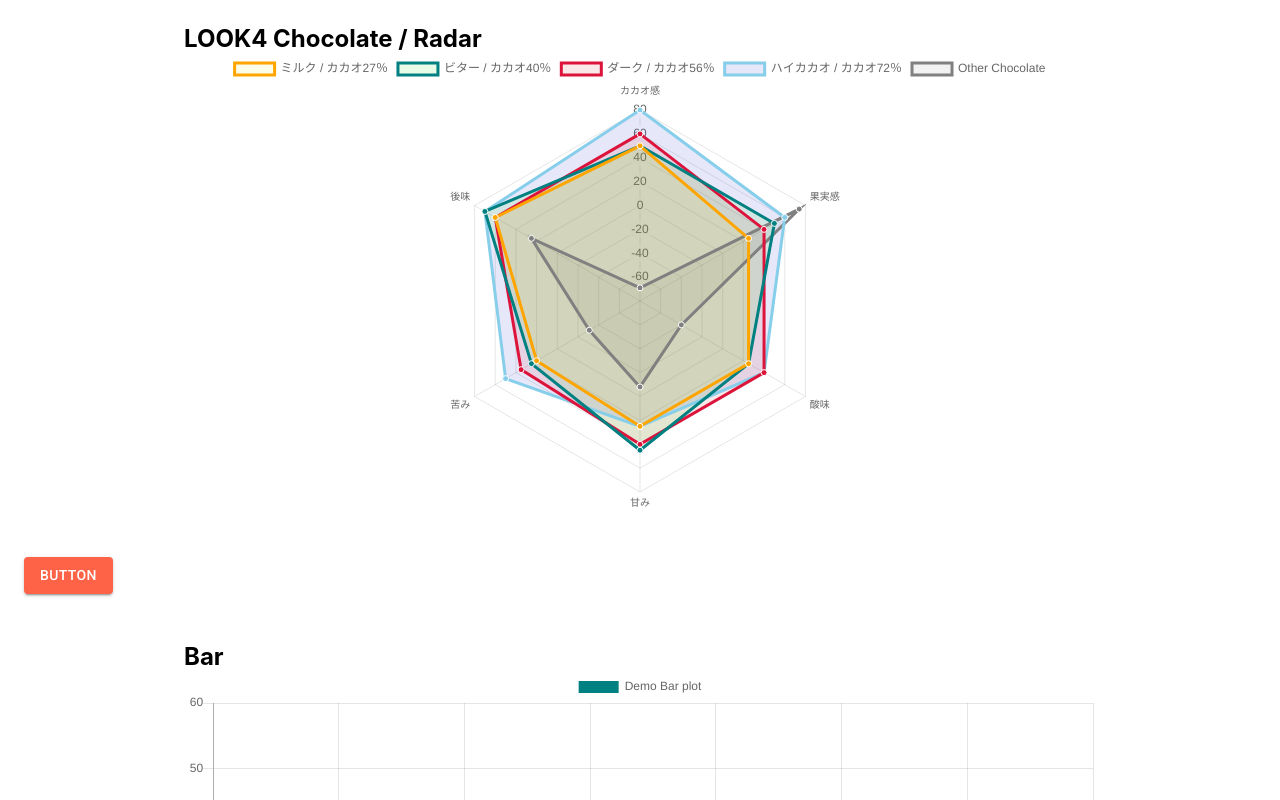
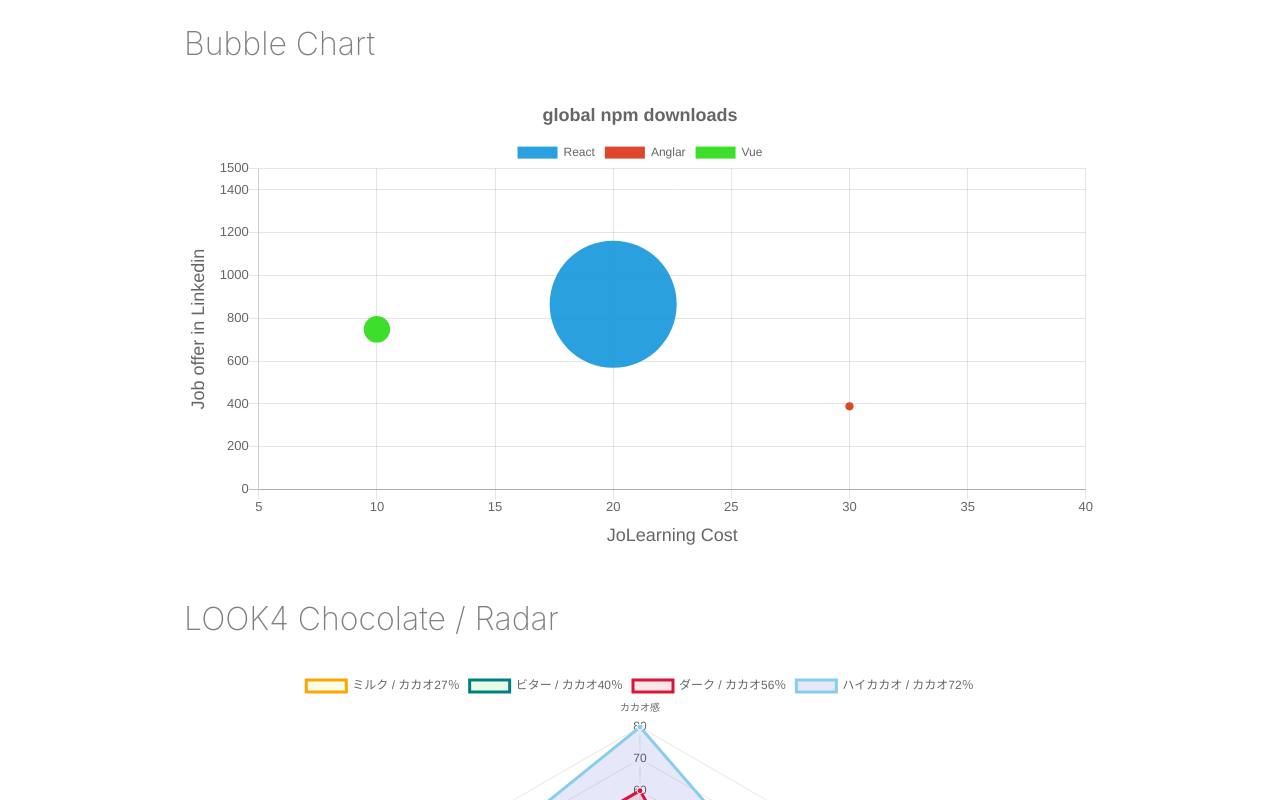
Before and after one commit to BoxPistols/React-ChartJS_Material-UI, a React (Create React App) app: page / in a window 1280 px wide. Shown: the top 800 px of the page. Built offline with nearby package versions, Linux system fonts and the light colour scheme.

Commit message:
Add Bubble Chart

```diff
--- a/src/App.tsx
+++ b/src/App.tsx
@@ -5,10 +5,12 @@ import PiePlot from './components/PiePlot'
 import BarPlot from './components/BarPlot'
 import MaterialUI from './components/MaterialUI'
 import RadarPlot from './components/RadarPlot'
+import BubblePlot from './components/BubblePlot'
 
 function App() {
     return (
         <div className='App'>
+            <BubblePlot />
             <RadarPlot />
             <MaterialUI />
             <BarPlot />
--- /dev/null
+++ b/src/components/BubblePlot.tsx
@@ -0,0 +1,77 @@
+import React from 'react'
+import { Bubble } from 'react-chartjs-2'
+
+const data = {
+    // labels: ['React', 'Angular', 'Vue'],
+    datasets: [
+        {
+            label: 'React',
+            backgroundColor: 'rgba(20,150,220, 0.9)',
+            borderColor: 'transparent',
+            data: [{ x: 20, y: 866, r: 6350000 / 100000 }],
+        },
+        {
+            label: 'Anglar',
+            backgroundColor: 'rgba(220,50,20, 0.9)',
+            borderColor: 'transparent',
+            data: [{ x: 30, y: 389, r: 410000 / 100000 }],
+        },
+        {
+            label: 'Vue',
+            backgroundColor: 'rgba(40,220,20, 0.9)',
+            borderColor: 'transparent',
+            data: [{ x: 10, y: 749, r: 1320000 / 100000 }],
+        },
+    ],
+}
+
+const options = {
+    title: {
+        display: true,
+        fontSize: 18,
+        text: 'global npm downloads',
+    },
+    scales: {
+        yAxes: [
+            {
+                scaleLabel: {
+                    display: true,
+                    fontSize: 18,
+                    labelString: 'Job offer in Linkedin',
+                },
+                ticks: {
+                    min: 0,
+                    max: 1500,
+                    fontSize: 13,
+                },
+            },
+        ],
+        xAxes: [
+            {
+                scaleLabel: {
+                    display: true,
+                    fontSize: 18,
+                    labelString: 'JoLearning Cost',
+                },
+                ticks: {
+                    min: 5,
+                    max: 40,
+                    fontSize: 13,
+                },
+            },
+        ],
+    },
+}
+
+const BubblePlot: React.FC = () => {
+    return (
+        <div>
+            <section className='section'>
+                <h2>Bubble Chart</h2>
+                <Bubble data={data} options={options} />
+            </section>
+        </div>
+    )
+}
+
+export default BubblePlot
--- a/src/components/RadarPlot.tsx
+++ b/src/components/RadarPlot.tsx
@@ -36,24 +36,25 @@ const data = {
             pointBorderColor: '#fff ',
             data: [80, 60, 40, 25, 50, 70],
         },
-        {
-            label: 'Other Chocolate',
-            backgroundColor: 'rgba(0,0,0, 0.05)',
-            borderColor: 'gray',
-            pointBackgroundColor: 'gray',
-            pointBorderColor: '#fff ',
-            data: [random(), random(), random(), random(), random(), random()],
-        },
+        // {
+        //     label: 'Other Chocolate',
+        //     backgroundColor: 'rgba(0,0,0, 0.05)',
+        //     borderColor: 'gray',
+        //     pointBackgroundColor: 'gray',
+        //     pointBorderColor: '#fff ',
+        //     data: [random(), random(), random(), random(), random(), random()],
+        // },
     ],
 }
 
-function random() {
-    return (
-        (
-            Math.random() > 0.5 ? 1.0 :
-                -1.0) * Math.round(Math.random() * 80)
-    )
-}
+
+// function random() {
+//     return (
+//         (
+//             Math.random() > 0.5 ? 1.0 :
+//                 -1.0) * Math.round(Math.random() * 80)
+//     )
+// }
 
 const RadarPlot: React.FC = () => {
     return (
--- a/src/index.scss
+++ b/src/index.scss
@@ -15,3 +15,13 @@ code {
 	font-family: source-code-pro, Menlo, Monaco, Consolas, 'Courier New',
 		monospace;
 }
+
+h1,
+h2,
+h3,
+h4 {
+	color: gray;
+	font-weight: 200;
+	font-size: 2em;
+	margin: 0 0 1em;
+}
```
